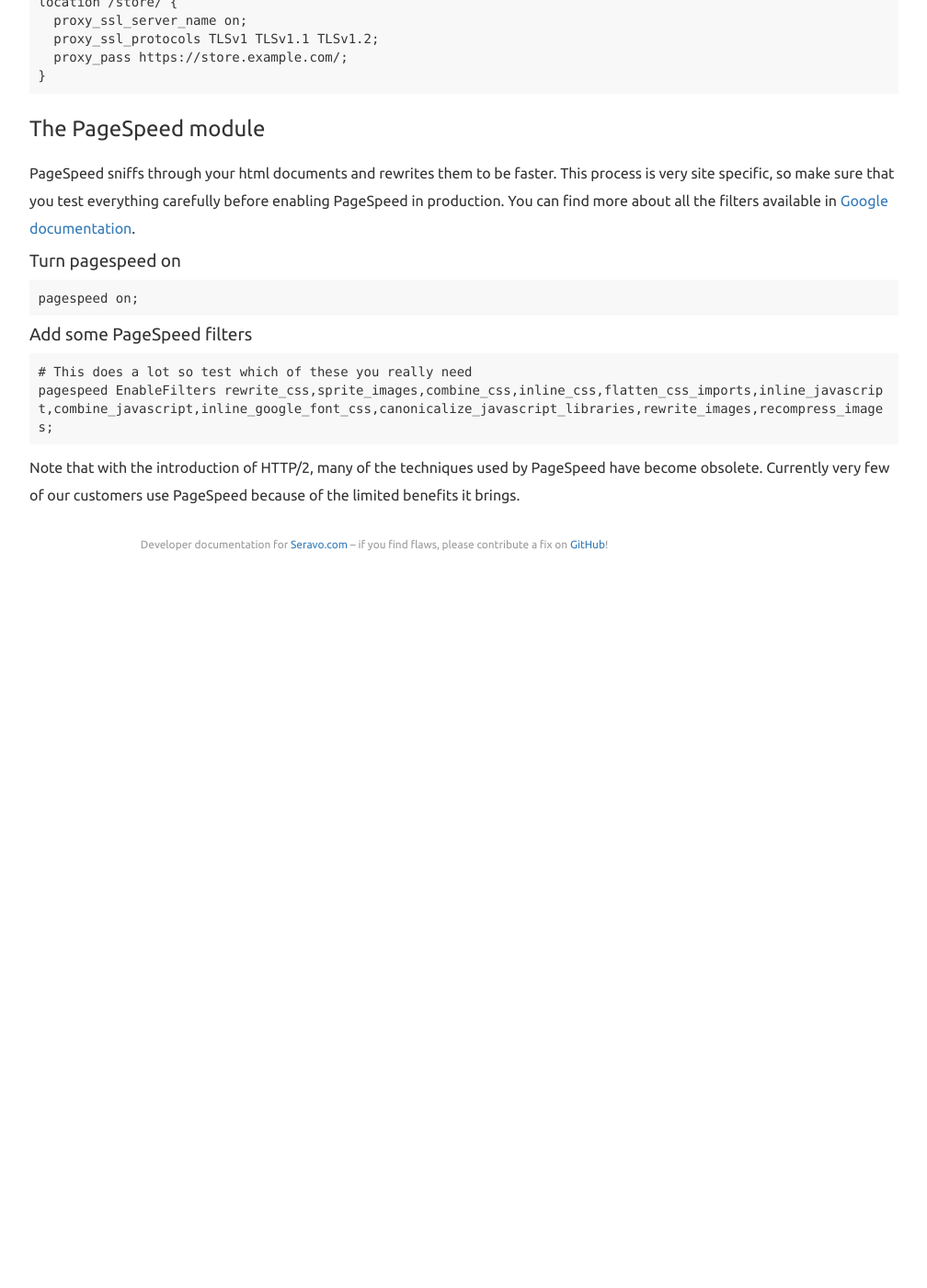
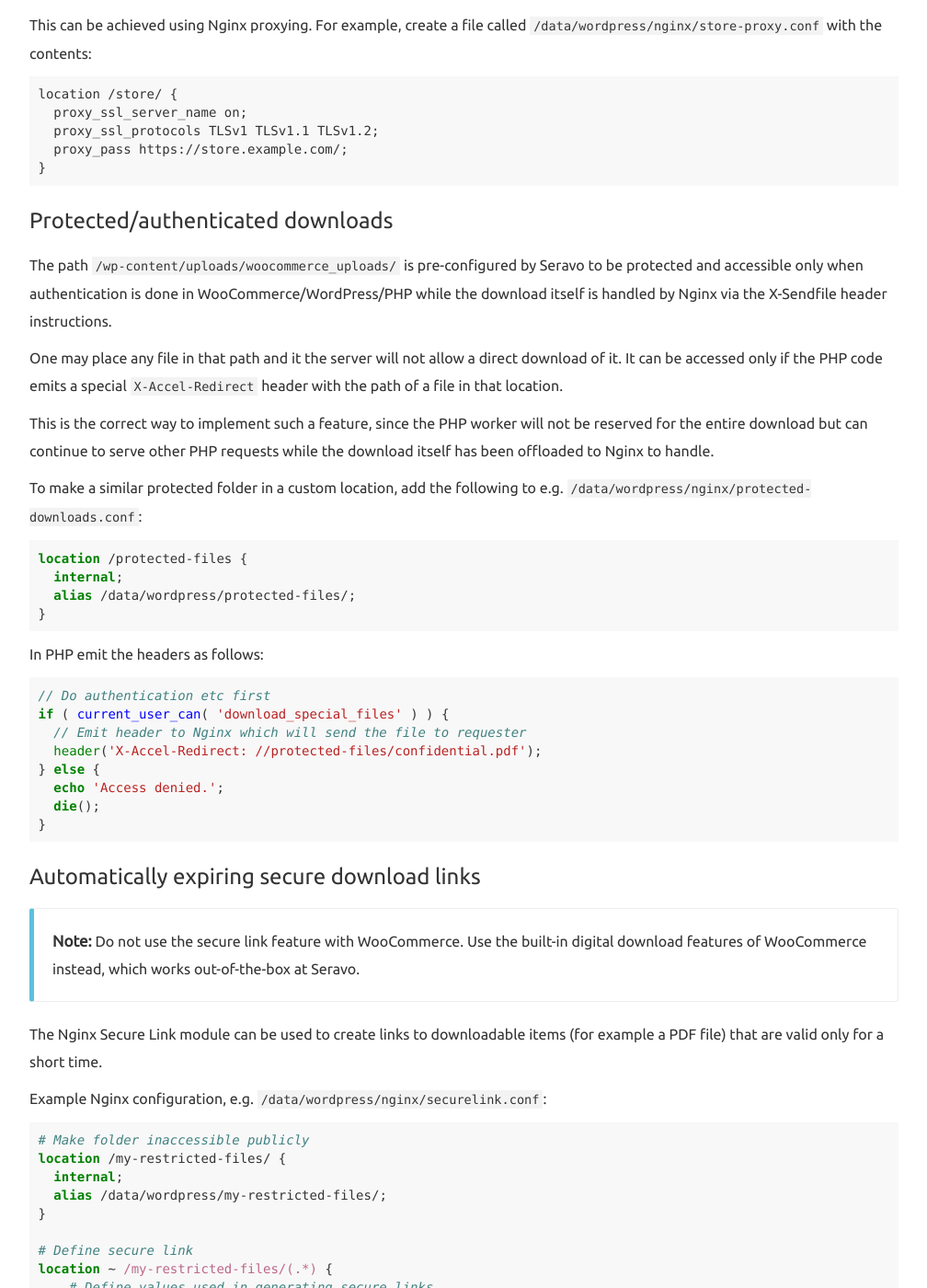
Before and after one commit to Seravo/docs, a Jekyll site: the page built from _posts/2015-10-11-nginx.md, in a window 1280 px wide and 1400 px high, scrolled down 3442 px. Shown: the whole window at 92% size, without its empty margins (233-1241 px from the left). Built offline with Jekyll 4.4.1, drawn with Linux system fonts in a browser that asks for light colours; nearby versions of some CDN libraries; before the commit the page ends 4072 px from its top, so only the background shows below that; some of the changed text lies outside the part shown.

Commit message:
Document two methods of protected downloads in Nginx and PHP

````diff
--- a/_posts/2015-10-11-nginx.md
+++ b/_posts/2015-10-11-nginx.md
@@ -81,6 +81,8 @@ The preferred method to force HTTPS is with a custom variable.
 set $force_https 1;
 ```
 
+Note that there are many built-in methods in WordPress to enforce HTTPS and the Seravo Plugin also enforces both https and a canonical domain when it can detect that what that those are available, so most of the time one should not use the Nginx configuration above.
+
 ### Making exceptions to the default X-Frame-Options rule
 
 Due to security reasons, [X-Frame-Options](https://developer.mozilla.org/en-US/docs/Web/HTTP/Headers/X-Frame-Options) is set for all customers of Seravo by default. Customers can set their own X-Frame-Options and thus override the default values, but it cannot be removed altogether.
@@ -113,7 +115,7 @@ Redirects from http://your-site.com/original -> https://example.com/new/url/
 rewrite ^/original(.*)$ https://example.com/new/url$1 permanent;
 ```
 
-Rewrite all old *.html files to WordPress pages with pretty URLS:
+Rewrite all old \*.html files to WordPress pages with pretty URLs:
 
 ```
 rewrite ^/([0-9a-z-]+)\.html /$1/ permanent;
@@ -145,6 +147,76 @@ location /store/ {
 }
 ```
 
+### Protected/authenticated downloads
+
+The path `/wp-content/uploads/woocommerce_uploads/` is pre-configured by Seravo to be protected and accessible only when authentication is done in WooCommerce/WordPress/PHP while the download itself is handled by Nginx via the X-Sendfile header instructions.
+
+One may place any file in that path and it the server will not allow a direct download of it. It can be accessed only if the PHP code emits a special `X-Accel-Redirect` header with the path of a file in that location.
+
+This is the correct way to implement such a feature, since the PHP worker will not be reserved for the entire download but can continue to serve other PHP requests while the download itself has been offloaded to Nginx to handle.
+
+To make a similar protected folder in a custom location, add the following to e.g. `/data/wordpress/nginx/protected-downloads.conf`:
+
+```nginx
+location /protected-files {
+  internal;
+  alias /data/wordpress/protected-files/;
+}
+```
+
+In PHP emit the headers as follows:
+
+```php
+// Do authentication etc first
+if ( current_user_can( 'download_special_files' ) ) {
+  // Emit header to Nginx which will send the file to requester
+  header('X-Accel-Redirect: //protected-files/confidential.pdf');
+} else {
+  echo 'Access denied.';
+  die();
+}
+```
+
+### Automatically expiring secure download links
+
+> **Note:** Do not use the secure link feature with WooCommerce. Use the built-in digital download features of WooCommerce instead, which works out-of-the-box at Seravo.
+
+The Nginx Secure Link module can be used to create links to downloadable items (for example a PDF file) that are valid only for a short time.
+
+Example Nginx configuration, e.g. `/data/wordpress/nginx/securelink.conf`:
+
+```nginx
+# Make folder inaccessible publicly
+location /my-restricted-files/ {
+  internal;
+  alias /data/wordpress/my-restricted-files/;
+}
+
+# Define secure link
+location ~ /my-restricted-files/(.*) {
+    # Define values used in generating secure links
+    secure_link $arg_md5, $arg_expires;
+
+    # Define link form. Replace ASDF1234 with an unique secret
+    secure_link_md5 "$secure_link_expires$uri ASDF1234";
+    if ($secure_link = "") {
+        return 403;
+    }
+    if ($secure_link = "0") {
+        return 410;
+    }
+}
+```
+
+To generate links in PHP use something like:
+```php
+function securelink($path) {
+  $secret = 'ASDF1234'; // the same secret as in Nginx config
+  $expires = time() + 86400; // 24h in seconds
+  $url = md5sum("$expires/my-restricted-files/example.pdf $SECRET")
+}
+```
+
 ### The PageSpeed module
 
 PageSpeed sniffs through your html documents and rewrites them to be faster. This process is very site specific, so make sure that you test everything carefully before enabling PageSpeed in production. You can find more about all the filters available in [Google documentation](https://developers.google.com/speed/pagespeed/module/filters).
````
